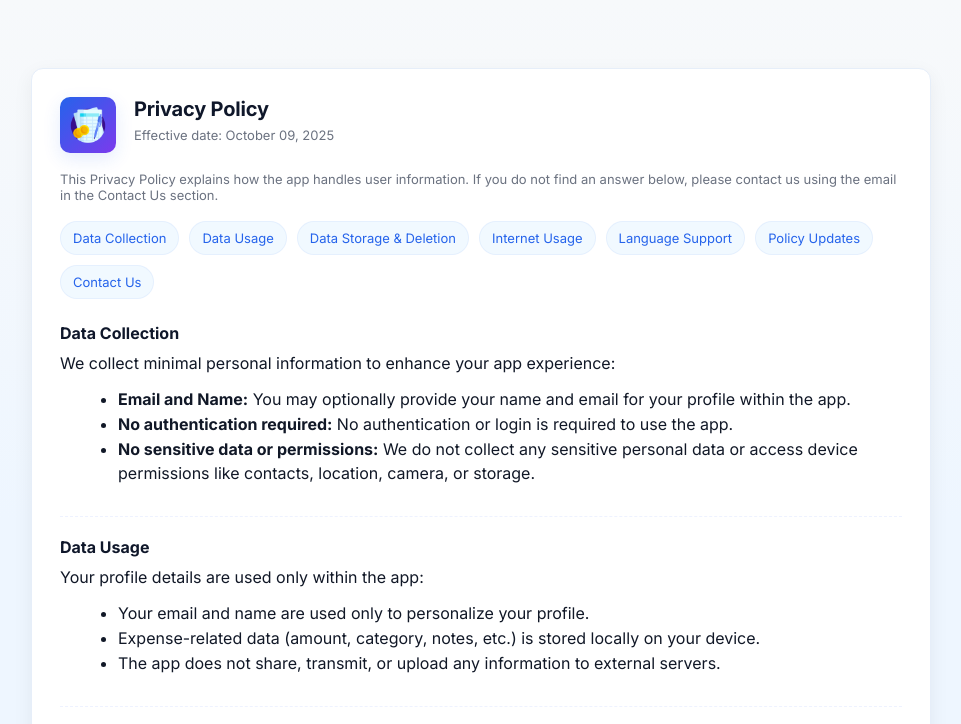
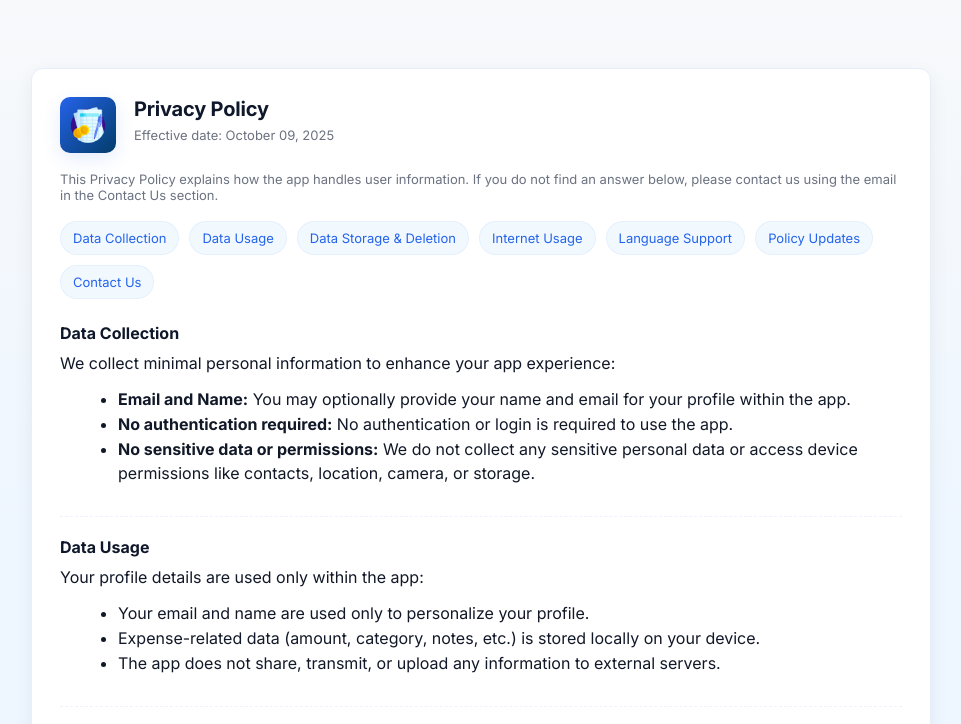
Before and after one commit to Malhar62/privacy-policy, a plain HTML site: page index.html in a window 1280 px wide. Shown: the top 724 px of the page, without its empty margins (159-1120 px from the left). Drawn offline with Linux system fonts and the light colour scheme.

Commit message:
Update index.html

```diff
--- a/index.html
+++ b/index.html
@@ -55,7 +55,7 @@
       width:56px;
       height:56px;
       border-radius:10px;
-      background: linear-gradient(135deg, var(--accent), #7c3aed);
+      background: linear-gradient(135deg, var(--accent), #023c69);
       display:flex;
       align-items:center;
       justify-content:center;
```
